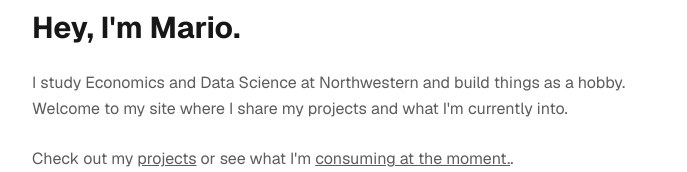
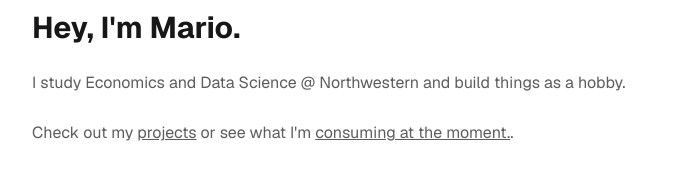
Before and after one commit to reselling/personal-website, a Next.js app: page / in a window 1280 px wide. Shown: the part 378-550 px from the top of the page, without its empty margins (296-983 px from the left). Built offline with nearby package versions, Linux system fonts and the light colour scheme.

Commit message:
Update page.tsx
Changed wording

```diff
--- a/src/app/page.tsx
+++ b/src/app/page.tsx
@@ -14,9 +14,7 @@ export default function Home() {
       </div>
       <h1 className="text-3xl font-bold">Hey, I&apos;m Mario.</h1>
       <p className="text-foreground/70 leading-relaxed">
-        I study Economics and Data Science at Northwestern and build things as a hobby. Welcome to my
-        site where I share my projects and what I&apos;m
-        currently into.
+        I study Economics and Data Science @ Northwestern and build things as a hobby.
       </p>
       <p className="text-foreground/70 leading-relaxed">
         Check out my{" "}
```
